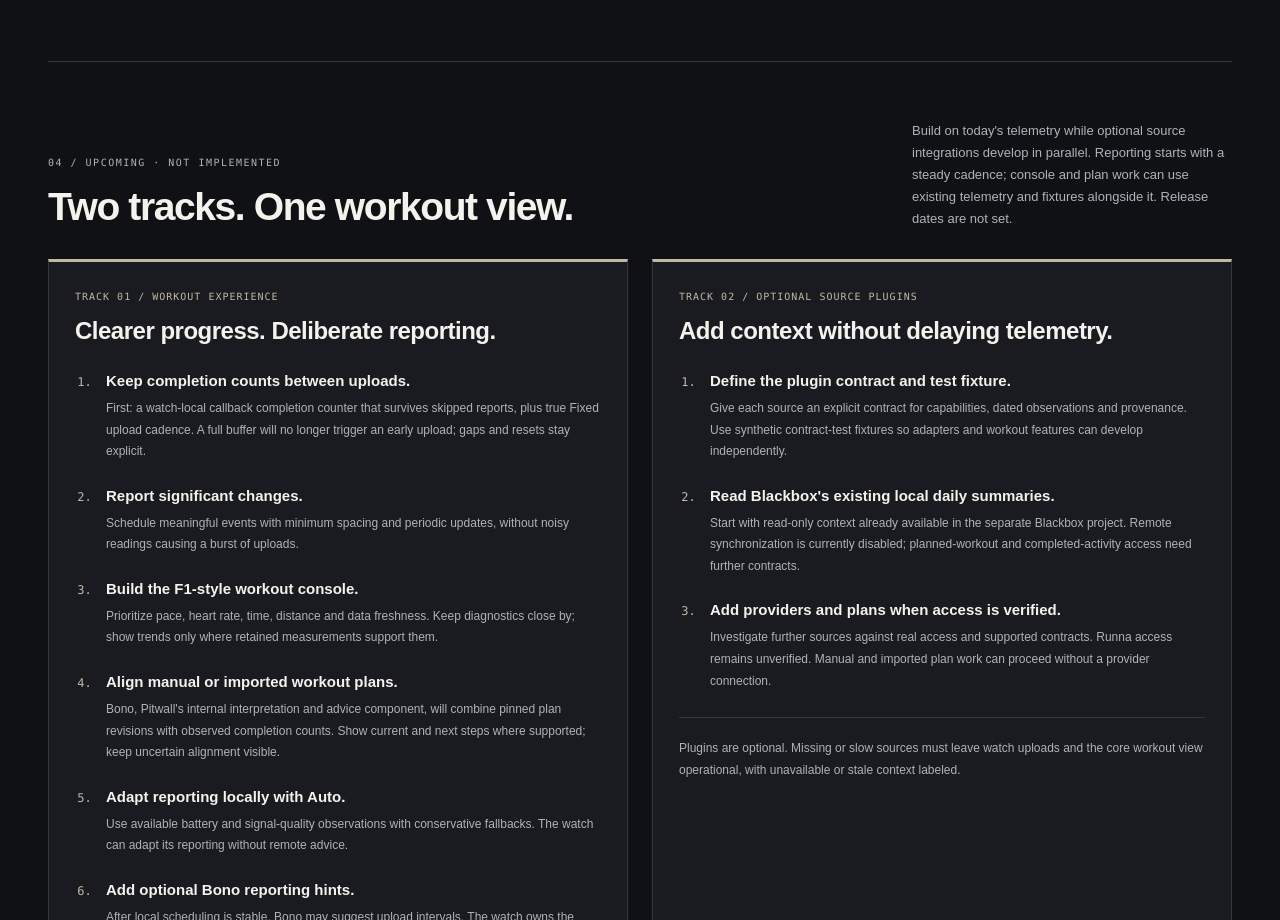
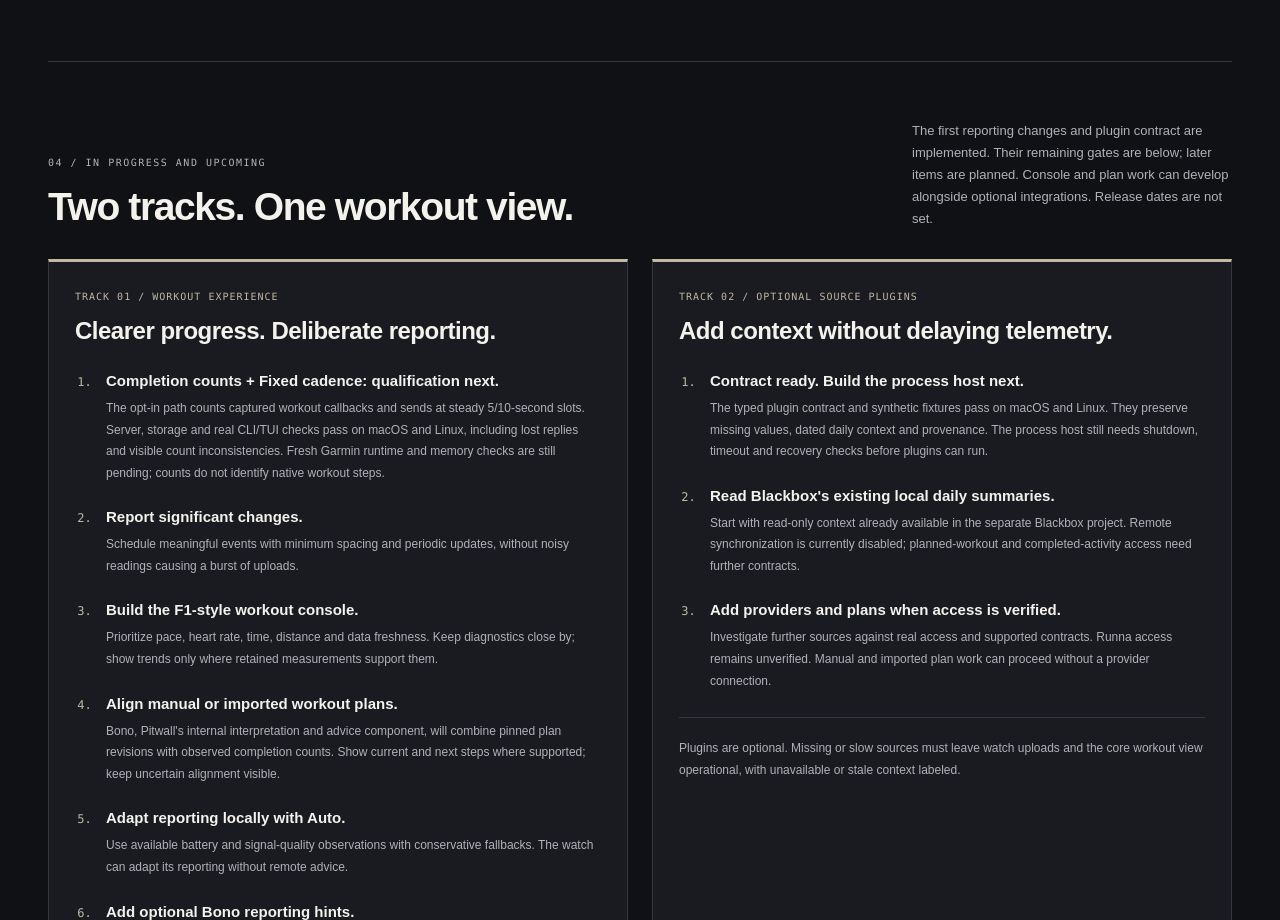
Before and after one commit to echoz/side-projects, a plain HTML site: page pitwall/index.html in a window 1280 px wide. Shown: the part 5860-6780 px from the top of the page. Drawn offline with Linux system fonts and the light colour scheme.

Commit message:
Update Pitwall reporting and plugin roadmap progress
Distinguish locally verified implementation from pending Garmin runtime and process-host work.

Co-authored-by: Codex <codex@openai.com>

```diff
--- a/pitwall/index.html
+++ b/pitwall/index.html
@@ -146,13 +146,13 @@
       </div>
     </section>
     <section class="roadmap-section" id="roadmap" aria-labelledby="roadmap-title">
-      <div class="section-heading"><div><p class="eyebrow">04 / Upcoming · not implemented</p><h2 id="roadmap-title">Two tracks. One workout view.</h2></div><p>Build on today's telemetry while optional source integrations develop in parallel. Reporting starts with a steady cadence; console and plan work can use existing telemetry and fixtures alongside it. Release dates are not set.</p></div>
+      <div class="section-heading"><div><p class="eyebrow">04 / In progress and upcoming</p><h2 id="roadmap-title">Two tracks. One workout view.</h2></div><p>The first reporting changes and plugin contract are implemented. Their remaining gates are below; later items are planned. Console and plan work can develop alongside optional integrations. Release dates are not set.</p></div>
       <div class="roadmap-lanes">
         <article class="roadmap-lane" aria-labelledby="workout-track-title">
           <p class="roadmap-track">TRACK 01 / WORKOUT EXPERIENCE</p>
           <h3 id="workout-track-title">Clearer progress. Deliberate reporting.</h3>
           <ol>
-            <li><h4>Keep completion counts between uploads.</h4><p>First: a watch-local callback completion counter that survives skipped reports, plus true Fixed upload cadence. A full buffer will no longer trigger an early upload; gaps and resets stay explicit.</p></li>
+            <li><h4>Completion counts + Fixed cadence: qualification next.</h4><p>The opt-in path counts captured workout callbacks and sends at steady 5/10-second slots. Server, storage and real CLI/TUI checks pass on macOS and Linux, including lost replies and visible count inconsistencies. Fresh Garmin runtime and memory checks are still pending; counts do not identify native workout steps.</p></li>
             <li><h4>Report significant changes.</h4><p>Schedule meaningful events with minimum spacing and periodic updates, without noisy readings causing a burst of uploads.</p></li>
             <li><h4>Build the F1-style workout console.</h4><p>Prioritize pace, heart rate, time, distance and data freshness. Keep diagnostics close by; show trends only where retained measurements support them.</p></li>
             <li><h4>Align manual or imported workout plans.</h4><p>Bono, Pitwall's internal interpretation and advice component, will combine pinned plan revisions with observed completion counts. Show current and next steps where supported; keep uncertain alignment visible.</p></li>
@@ -164,7 +164,7 @@
           <p class="roadmap-track">TRACK 02 / OPTIONAL SOURCE PLUGINS</p>
           <h3 id="source-track-title">Add context without delaying telemetry.</h3>
           <ol>
-            <li><h4>Define the plugin contract and test fixture.</h4><p>Give each source an explicit contract for capabilities, dated observations and provenance. Use synthetic contract-test fixtures so adapters and workout features can develop independently.</p></li>
+            <li><h4>Contract ready. Build the process host next.</h4><p>The typed plugin contract and synthetic fixtures pass on macOS and Linux. They preserve missing values, dated daily context and provenance. The process host still needs shutdown, timeout and recovery checks before plugins can run.</p></li>
             <li><h4>Read Blackbox's existing local daily summaries.</h4><p>Start with read-only context already available in the separate Blackbox project. Remote synchronization is currently disabled; planned-workout and completed-activity access need further contracts.</p></li>
             <li><h4>Add providers and plans when access is verified.</h4><p>Investigate further sources against real access and supported contracts. Runna access remains unverified. Manual and imported plan work can proceed without a provider connection.</p></li>
           </ol>
```
Also changed, not shown: pitwall/CAPTURES.md (+7 -0 lines).
